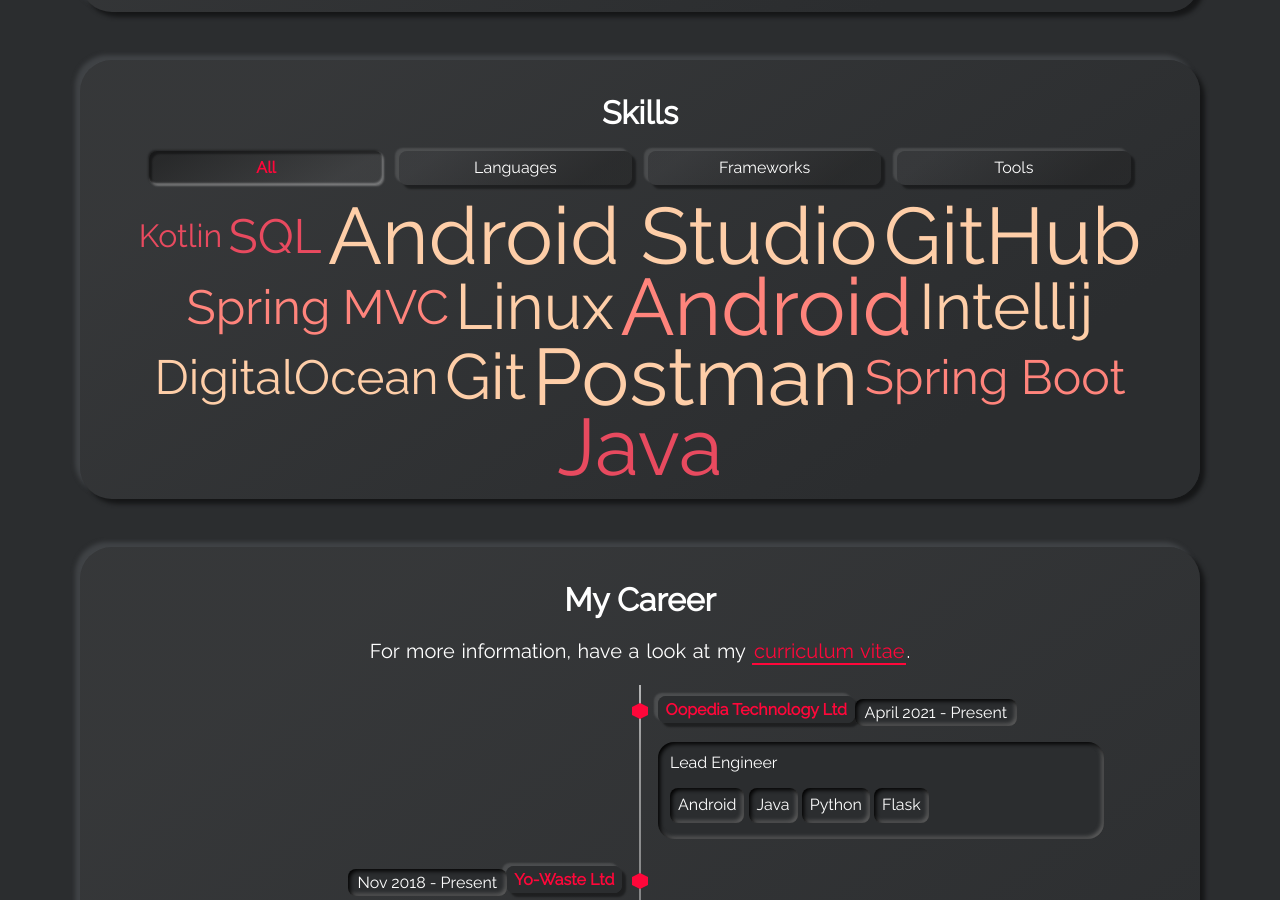
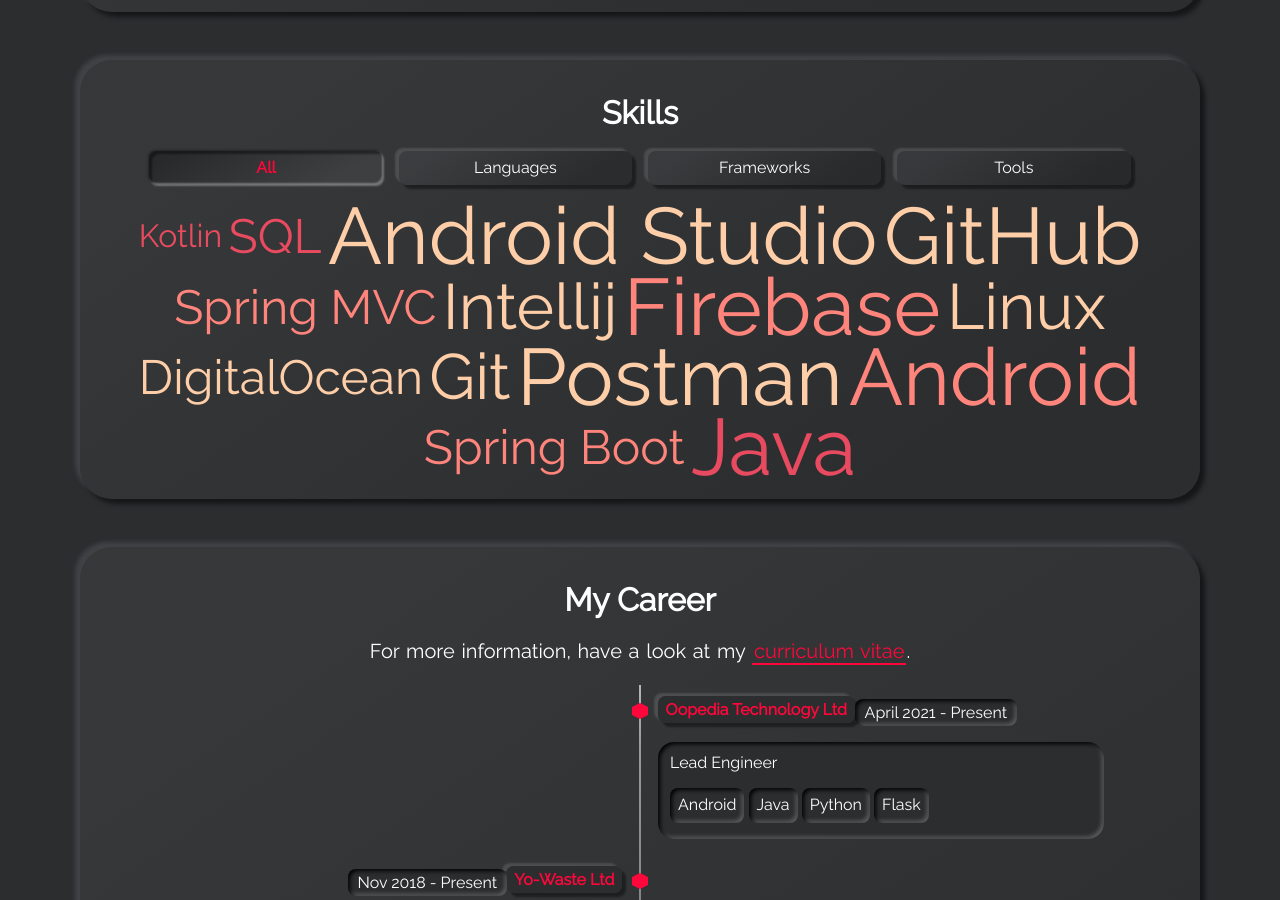
Before and after one commit to giddy-mpungu/giddy-mpungu.github.io, a Jekyll site: the page built from index.html, in a window 1280 px wide and 900 px high, scrolled down 1400 px. Built offline with Jekyll 4.4.1, drawn with Linux system fonts in a browser that asks for light colours.

Commit message:
Update skills-frameworks.yml

```diff
--- a/_data/skills-frameworks.yml
+++ b/_data/skills-frameworks.yml
@@ -13,3 +13,6 @@
 
 - name: Android
   weight: 5
+
+- name: Firebase
+  weight: 5
```
